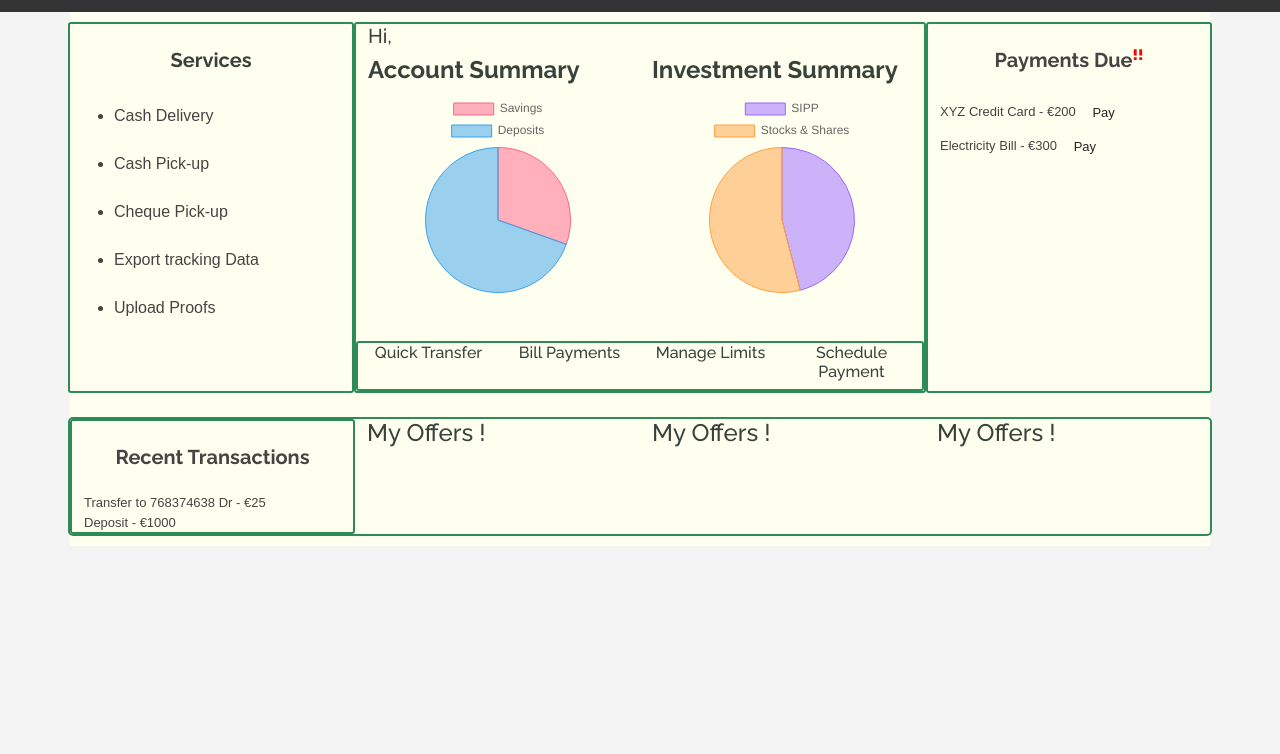
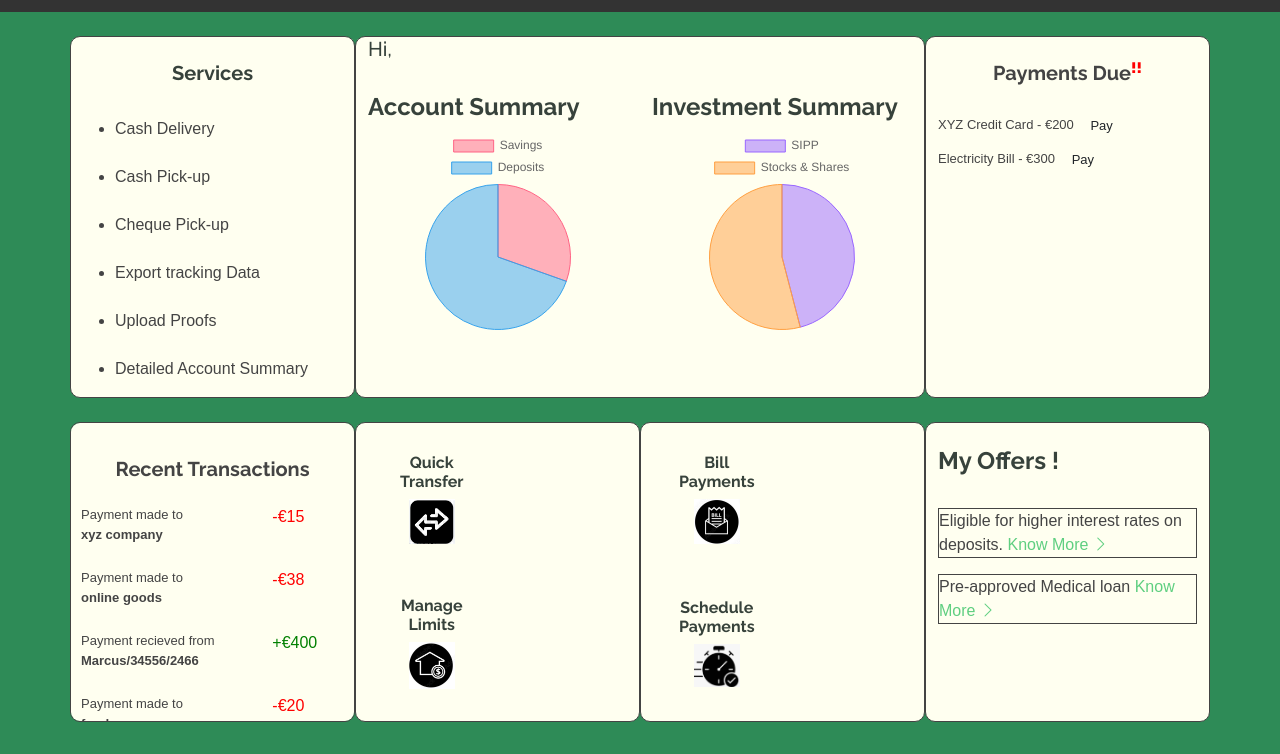
Before and after one commit to ApoorwaA/apoorwaa.github.io, a plain HTML site: page DementiaUK/userdashboard.html in a window 1280 px wide. Shown: the part 78-832 px from the top of the page. Before the commit the page ends 800 px from the top, so only its background shows below. Drawn offline with nearby package versions, Linux system fonts and the light colour scheme; a small style sheet from the web is missing.

Commit message:
userdashboard updated

```diff
--- a/DementiaUK/userdashboard.html
+++ b/DementiaUK/userdashboard.html
@@ -54,11 +54,7 @@
         font-family: Arial, sans-serif;
         margin: 0;
         padding: 0;
-        background-color: #f4f4f4;
-    }
-    .container {
-      background-color: ivory;
-      padding: 10px;
+        background-color: seagreen;
     }
     .header {
         background-color: #333;
@@ -121,6 +117,12 @@
       max-width: 200px; /* Adjust the maximum width as needed */
       margin: 0 auto; /* Center the chart horizontally */
     }
+    .scrollable-div {
+      height: 300px; /* Set height as needed */
+      overflow: auto; /* Enable scrolling */
+      border: 1px solid #ccc; /* Optional border for visual clarity */
+      padding: 10px; /* Optional padding inside the div */
+}
 </style>
 </head>
 <body>
@@ -149,9 +151,10 @@
 </div>
 </header>
 <!--<main class="main">-->
+  <br>
   <div class="container">
     <div class="row justify-content-center">
-      <div class="col-md-3" style="border-radius: 3px; border: 2px solid seagreen;">
+      <div class="col-md-3" style="border: 1px solid ; border-radius: 10px;  animation: borderFade 3s infinite alternate; background-color: ivory;" >
         <div class="services">
           <br>
           <h5 style="text-align: center;"><strong>Services</strong></h5><br>
@@ -160,12 +163,14 @@
             <li>Cash Pick-up</li><br>
             <li>Cheque Pick-up</li><br>
             <li>Export tracking Data</li><br>
-            <li>Upload Proofs</li>
+            <li>Upload Proofs</li><br>
+            <li>Detailed Account Summary</li>
           </ul>
         </div>
       </div>
-      <div class="col-md-6" style="border-radius: 3px; border: 2px solid seagreen; ">
-        <h5>Hi, <strong><u><span id="loggedinuser"></span></u></strong></h5>
+      <br>
+      <div class="col-md-6" style="border: 1px solid ; border-radius: 10px;  animation: borderFade 3s infinite alternate; background-color: ivory;">
+        <h5>Hi, <strong><u><span id="loggedinuser"></span></u></strong></h5><br>
         <div class="row">
         <div class="col-md-6">
           <h4><strong>Account Summary</strong></h4>
@@ -177,22 +182,9 @@
         </div>
         </div>
         <br><br>
-        <div class="row" style="border-radius: 3px; border: 2px solid seagreen; ">
-          <div class="col-md-3 text-center">
-            <h6>Quick Transfer</h6>
-          </div>
-          <div class="col-md-3 text-center">
-            <h6>Bill Payments</h6>
-          </div>
-          <div class="col-md-3 text-center">
-            <h6>Manage Limits</h6>
-          </div>
-          <div class="col-md-3 text-center">
-            <h6>Schedule Payment</h6>
-          </div>
-        </div>
+
       </div>
-      <div class="col-md-3" style="border-radius: 3px; border: 2px solid seagreen ">
+      <div class="col-md-3" style="border: 1px solid ; border-radius: 10px;  animation: borderFade 3s infinite alternate; background-color: ivory;">
         <br>
         <h5 class="card-title text-center"><strong>Payments Due<sup style="color: red;"><strong>!!</strong></sup></strong></h5><br>
         <div class="row" >
@@ -205,39 +197,123 @@
         <div class="row" >
           <div class="col-md-12 text-align" style="font-size: 13px;">
             <span>Electricity Bill - €300
-              <button type="button" class="btn bootstrap-icons" data-toggle="modal" data-target="#exampleModal" style="font-size: 13px;">Pay</button>
+              <button type="button" class="btn bootstrap-icons" data-toggle="modal" data-target="#example2Modal" style="font-size: 13px;">Pay</button>
             </span>
           </div>
         </div>
       </div>
     </div>
     <br>
-    <div class="row" style="border-radius: 5px; border: 2px solid seagreen ">
-      <div class="col-md-3" style="border-radius: 3px; border: 2px solid seagreen ">
+    <div class="row">
+      <div class="col-md-3 scrollable-div" style="border: 1px solid ; border-radius: 10px;  animation: borderFade 3s infinite alternate; background-color: ivory;">
         <br>
         <h5 class="card-title text-center"><strong>Recent Transactions</strong></h5><br>
         <div class="row" >
-          <div class="col-md-12 text-align" style="font-size: 13px;">
-            <span>Transfer to 768374638 Dr - €25
-            </span>
+          <div class="col-md-8" style="font-size: 13px;">
+            <span>Payment made to<br><strong>xyz company</strong></span>
+          </div>
+          <div class="col-md-4">
+            <span style="color: red;">-€15</span>
           </div>
         </div>
+        <br>
         <div class="row" >
-          <div class="col-md-12 text-align" style="font-size: 13px;">
-            <span>Deposit - €1000
-            </span>
+          <div class="col-md-8" style="font-size: 13px;">
+            <span>Payment made to<br><strong>online goods</strong></span>
+          </div>
+          <div class="col-md-4">
+            <span style="color: red;">-€38</span>
           </div>
         </div>
+        <br>
+        <div class="row" >
+          <div class="col-md-8" style="font-size: 13px;">
+            <span>Payment recieved from<br><strong>Marcus/34556/2466</strong></span>
+          </div>
+          <div class="col-md-4">
+            <span style="color: green">+€400</span>
+          </div>
+        </div>
+        <br>
+        <div class="row" >
+          <div class="col-md-8" style="font-size: 13px;">
+            <span>Payment made to<br><strong>food company</strong></span>
+          </div>
+          <div class="col-md-4">
+            <span style="color: red;">-€20</span>
+          </div>
+        </div>
+        <br>
+        <div class="row" >
+          <div class="col-md-8" style="font-size: 13px;">
+            <span>Payment recieved from<br><strong>Salary/08e3459356324/12</strong></span>
+          </div>
+          <div class="col-md-4">
+            <span style="color: green">+€1200</span>
+          </div>
+        </div>
+        <br>
+        <div class="row" >
+          <div class="col-md-8" style="font-size: 13px;">
+            <span>Payment made to<br><strong>groceries</strong></span>
+          </div>
+          <div class="col-md-4">
+            <span style="color: red;">-€35</span>
+          </div>
+        </div>
+        <br>
+        <div class="row" >
+          <div class="col-md-8" style="font-size: 13px;">
+            <span>Payment made to<br><strong>Alexa</strong></span>
+          </div>
+          <div class="col-md-4">
+            <span style="color: red;">-€40</span>
+          </div>
+        </div>
+        <br>
       </div>
-      <div class="col-md-3">
-        <h4>My Offers !</h4>
+      <style>
+        .grid {
+        display: grid;
+        grid-template-columns: 1fr; /* Single column */
+        grid-gap: 10px; /* Gap between grid items */
+        border: 1px solid #ccc; /* Border for visualization */
+        padding: 10px; /* Padding for spacing */
+  }
+.inner-grid {
+  padding: 20px;
+}
+      </style>
+      <div class="col-md-3 grid" style="border: 1px solid ; border-radius: 10px;  animation: borderFade 3s infinite alternate; background-color: ivory;">
+        <div class="col-md-6 text-center inner-grid">
+          <h6 style="text-align: center;"><strong>Quick Transfer</strong></h6>
+          <img src="assets/img/quick.png" style="border: transparent; height: auto; width: 50%;" alt="">
+        </div>
+        <div class="col-md-6 text-center  inner-grid">
+          <h6 style="text-align: center;"><strong>Manage Limits</strong></h6>
+          <img src="assets/img/manlimits.png" style="border: transparent; height: auto; width: 50%;" alt="">
+        </div>
       </div>
-      <div class="col-md-3">
-        <h4>My Offers !</h4>
+      <div class="col-md-3 grid" style="border: 1px solid ; border-radius: 10px;  animation: borderFade 3s infinite alternate; background-color: ivory;">
+        <div class="col-md-6 text-center inner-grid">
+          <h6 style="text-align: center;"><strong>Bill Payments</strong></h6>
+          <img src="assets/img/billpay.png" style="border: transparent; height: auto; width: 50%;" alt="">
+        </div>
+        <div class="col-md-6 text-center inner-grid">
+          <h6 style="text-align: center; "><strong>Schedule Payments</strong></h6>
+          <img src="assets/img/SchdPymt.png" style="border: transparent; height: auto; width: 50%;" alt="">
+        </div>
       </div>
-        <div class="col-md-3">
-          <h4>My Offers !</h4>
-        </div>
+      <div class="col-md-3" style="border: 1px solid ; border-radius: 10px;  animation: borderFade 3s infinite alternate; background-color: ivory;">
+        <br>
+        <h4><strong>My Offers !</strong></h4><br>
+          <p  style="border: 1px solid ;">Eligible for higher interest rates on deposits.
+            <a href="#" class="more-btn"><span>Know More</span> <i class="bi bi-chevron-right"></i></a>
+          </p>
+          <p  style="border: 1px solid ;">Pre-approved Medical loan
+            <a href="#" class="more-btn"><span>Know More</span> <i class="bi bi-chevron-right"></i></a>
+          </p>
+      </div>
     </div>
   </div>
   <br>
@@ -248,7 +324,7 @@
     <div class="modal-dialog" role="document">
       <div class="modal-content">
         <div class="modal-header">
-          <h5 class="modal-title" id="exampleModalLabel">Scheduled Payment</h5>
+          <h5 class="modal-title" id="exampleModalLabel">Make Payment</h5>
           <button type="button" class="close" data-dismiss="modal" aria-label="Close">
             <span aria-hidden="true">&times;</span>
           </button>
@@ -258,9 +334,32 @@
           <p><strong>Debit from</strong> : 1234567</p>
           <p><strong>Payment Amount</strong> : €200</p>
         </div>
+        <p id="paid" hidden style="color: green;"><strong>Payment made successfully !</strong></p>
         <div class="modal-footer">
           <button type="button" class="btn btn-secondary" data-dismiss="modal">Close</button>
-          <button type="button" class="btn btn-primary">Pay Now</button>
+          <button type="button" class="btn btn-primary" id="paynow">Pay Now</button>
+        </div>
+      </div>
+    </div>
+  </div>
+  <div class="modal fade" id="example2Modal" tabindex="-1" role="dialog" aria-labelledby="example2ModalLabel" aria-hidden="true">
+    <div class="modal-dialog" role="document">
+      <div class="modal-content">
+        <div class="modal-header">
+          <h5 class="modal-title" id="example2ModalLabel">Make Payment</h5>
+          <button type="button" class="close" data-dismiss="modal" aria-label="Close">
+            <span aria-hidden="true">&times;</span>
+          </button>
+        </div>
+        <div class="modal-body">
+          <p style="color: red;">Auto debit scheduled for 21<sup>st</sup>. Click Below to pay now.</p>
+          <p><strong>Debit from</strong> : 1234567</p>
+          <p><strong>Payment Amount</strong> : €300</p>
+        </div>
+        <p id="paid2" hidden style="color: green;"><strong>Payment made successfully !</strong></p>
+        <div class="modal-footer">
+          <button type="button" class="btn btn-secondary" data-dismiss="modal">Close</button>
+          <button type="button" class="btn btn-primary" id="paynow2">Pay Now</button>
         </div>
       </div>
     </div>
@@ -313,6 +412,16 @@
   <!-- Main JS File -->
   <script src="assets/js/main.js"></script>
   <script>
+  document.getElementById('paynow').addEventListener('click', function() {
+    // Display the message
+    document.getElementById('paid').hidden = false;
+    document.getElementById('paynow').disabled=true;
+  });
+  document.getElementById('paynow2').addEventListener('click', function() {
+    // Display the message
+    document.getElementById('paid2').hidden = false;
+    document.getElementById('paynow2').disabled=true;
+  });
 function getUrlParameter(name) {
       name = name.replace(/[\[\]]/g, '\\$&');
       var regex = new RegExp('[?&]' + name + '(=([^&#]*)|&|#|$)'),
```
Also changed, not shown: DementiaUK/assets/img/SchdPymt.png (added), DementiaUK/assets/img/billpay.png (added), DementiaUK/assets/img/manlimits.png (added), DementiaUK/assets/img/quick.png (added).
